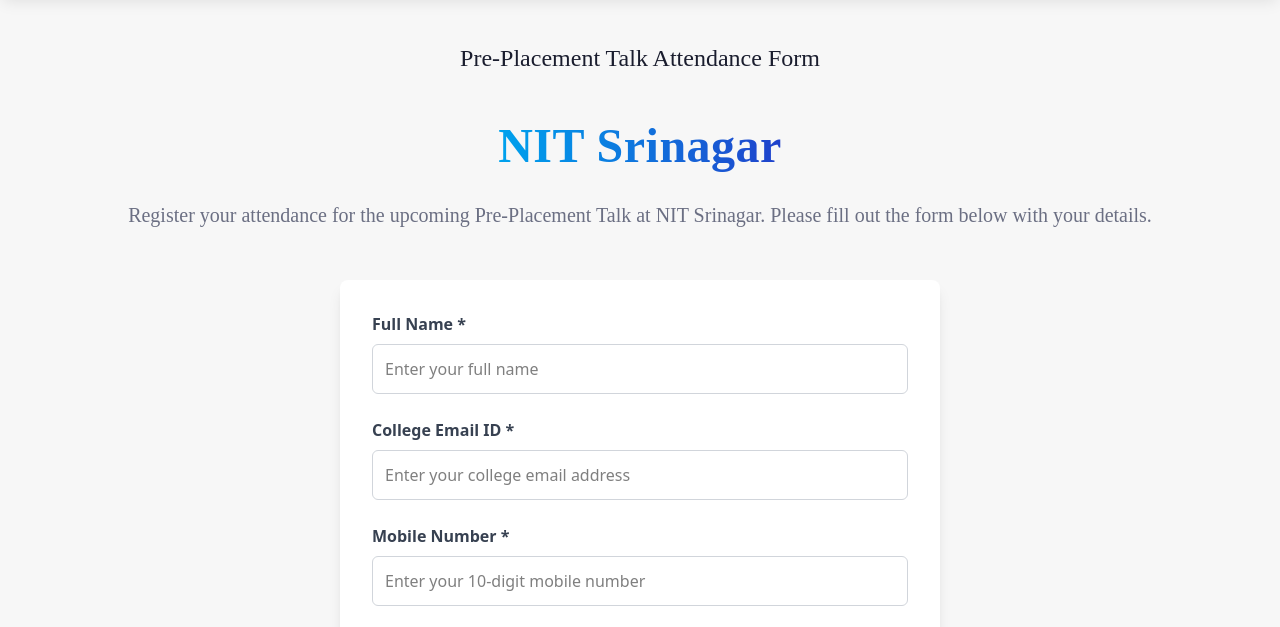
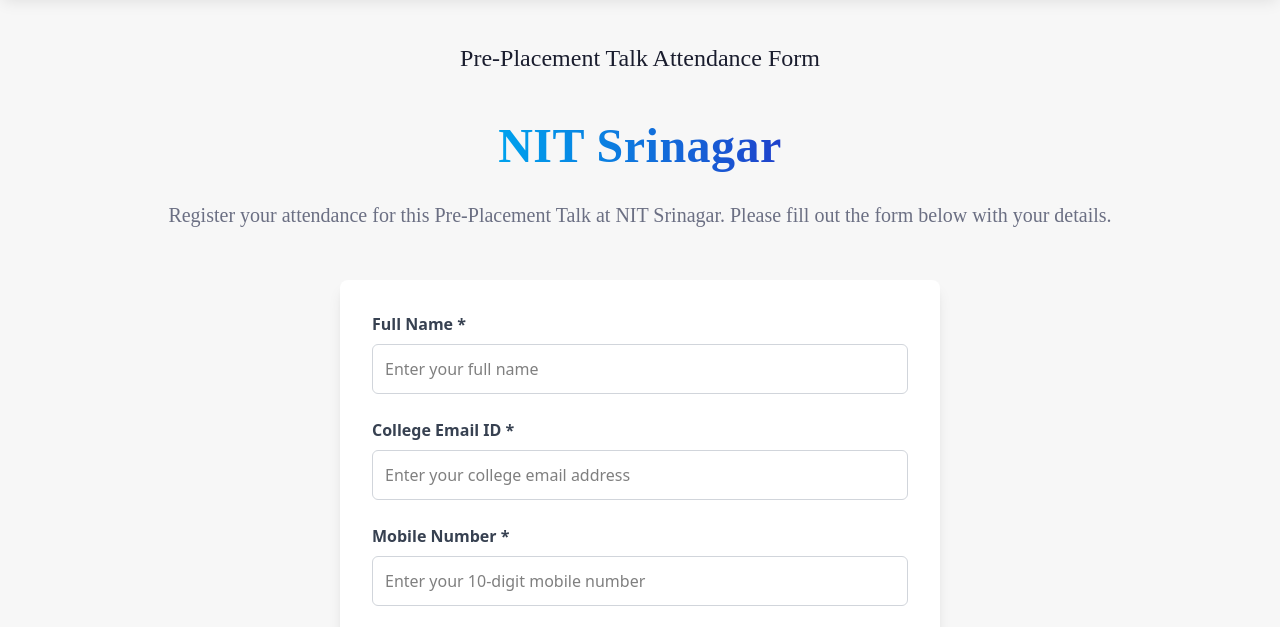
Before and after one commit to koshanqari/campus-placement, a plain HTML site: page index.html in a window 1280 px wide. Shown: the part 80-707 px from the top of the page. Drawn offline with nearby package versions, Linux system fonts and the light colour scheme.

Commit message:
content corrected

```diff
--- a/index.html
+++ b/index.html
@@ -32,6 +32,7 @@
 
     <!-- Main Content -->
     <main class="min-h-screen bg-surface-primary-background" style="padding-top: 120px;">
+
         <!-- Header Section -->
         <div class="bg-surface-primary-background py-24">
             <div class="container mx-auto px-4 text-center">
@@ -44,7 +45,7 @@
                     </div>
                     <div class="grid grid-cols-1 grid-flow-row gap-lg">
                         <p class="text-body text-text-secondary max-w-2xl mx-auto">
-                            Register your attendance for the upcoming Pre-Placement Talk at NIT Srinagar. Please fill out the form below with your details.
+                            Register your attendance for this Pre-Placement Talk at NIT Srinagar. Please fill out the form below with your details.
                         </p>
                     </div>
                 </div>
```
